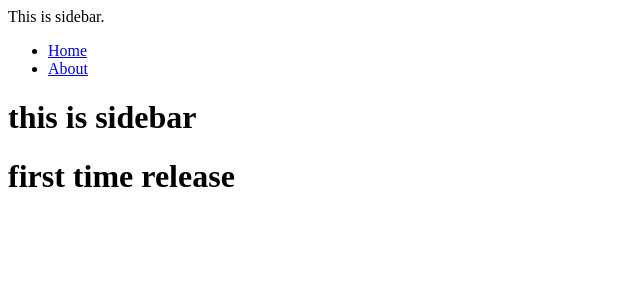
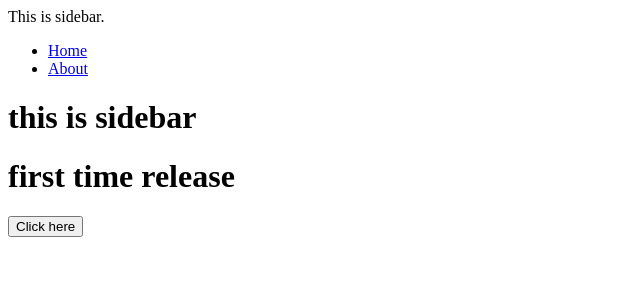
Before and after one commit to ayemyatlwin/git-flow-test, a React (Create React App) app: page / in a window 1280 px wide. Shown: the top 300 px of the page, without its empty margins (0-640 px from the left). Built offline with nearby package versions, Linux system fonts and the light colour scheme.

Commit message:
v1.1 release

```diff
--- a/src/pages/Home.jsx
+++ b/src/pages/Home.jsx
@@ -7,6 +7,7 @@ const Home = () => {
       <Header />
       <h1>this is sidebar</h1>
       <h1>first time release</h1>
+      <button>Click here</button>
     </>
   );
 };
```
